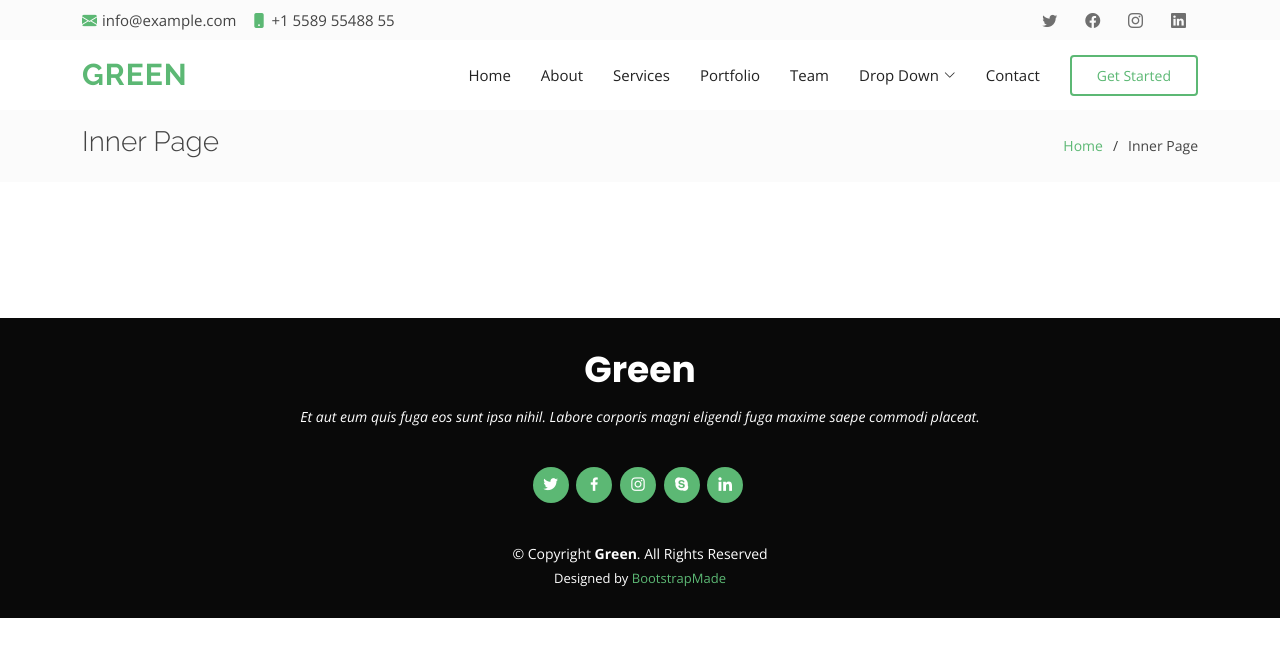
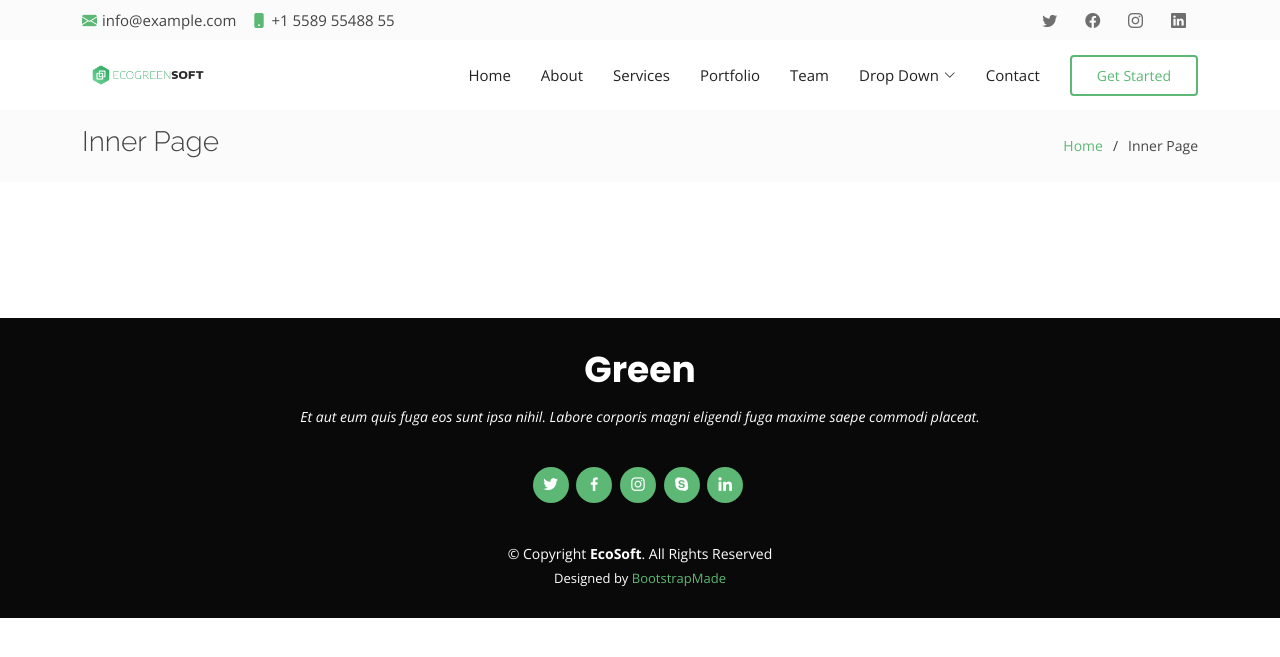
Before and after one commit to fshatskiy/ECGS, a Django app: page / in a window 1280 px wide. Shown: the top 657 px of the page. Run offline with Django 3.2, Linux system fonts and the light colour scheme; some libraries are stand-ins or nearby versions.

Commit message:
html maj

```diff
--- a/ecgsproject/templates/base.html
+++ b/ecgsproject/templates/base.html
@@ -6,13 +6,13 @@
   <meta charset="utf-8">
   <meta content="width=device-width, initial-scale=1.0" name="viewport">
 
-  <title>EcoGreen</title>
+  <title>EcoSoft</title>
   <meta content="" name="description">
   <meta content="" name="keywords">
 
   <!-- Favicons -->
-  <link href="{% static 'assets/img/favicon.png' %}" rel="icon">
-  <link href="{% static 'assets/img/favicon.png' %}" rel="apple-touch-icon">
+  <link href="{% static 'assets/img/favicon.ico' %}" rel="icon">
+  <link href="{% static 'assets/img/favicon.ico' %}" rel="apple-touch-icon">
 
   <!-- Google Fonts -->
   <link href="https://fonts.googleapis.com/css?family=Open+Sans:300,300i,400,400i,600,600i,700,700i|Raleway:300,300i,400,400i,500,500i,600,600i,700,700i|Poppins:300,300i,400,400i,500,500i,600,600i,700,700i" rel="stylesheet">
@@ -57,10 +57,8 @@
   <!-- ======= Header ======= -->
   <header id="header" class="d-flex align-items-center">
     <div class="container d-flex align-items-center">
-
-      <h1 class="logo me-auto"><a href="index.html">Green</a></h1>
-      <!-- Uncomment below if you prefer to use an image logo -->
-      <!-- <a href="index.html" class="logo me-auto"><img src="assets/img/logo.png" alt="" class="img-fluid"></a>-->
+      <!-- LOGO -->
+      <a href="index.html" class="logo me-auto"><img src="{% static 'assets/img/logo.png' %}" alt="Logo EcoSoft" class="img-fluid"></a>
 
       <nav id="navbar" class="navbar">
         <ul>
@@ -135,7 +133,7 @@
         <a href="#" class="linkedin"><i class="bx bxl-linkedin"></i></a>
       </div>
       <div class="copyright">
-        &copy; Copyright <strong><span>Green</span></strong>. All Rights Reserved
+        &copy; Copyright <strong><span>EcoSoft</span></strong>. All Rights Reserved
       </div>
       <div class="credits">
         <!-- All the links in the footer should remain intact. -->
```
Also changed, not shown: ecgsproject/static/assets/img/apple-touch-icon.png (deleted), ecgsproject/static/assets/img/favicon.ico (renamed from ecgsproject/static/assets/img/favicon.png), ecgsproject/static/assets/img/logo.png (added).
